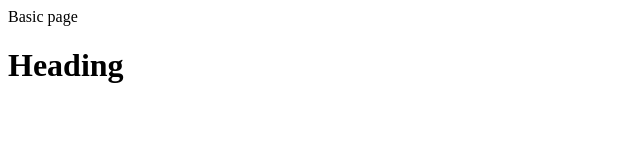
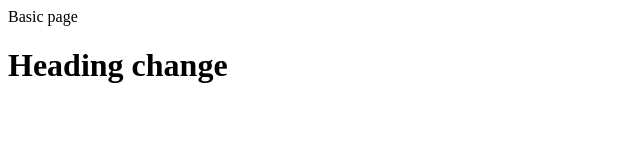
Before and after one commit to pyrecyter/GitDemo, a plain HTML site: page index.html in a window 1280 px wide. Shown: the whole page, without its empty margins (0-640 px from the left). Drawn offline with Linux system fonts and the light colour scheme.

Commit message:
Update index.html

```diff
--- a/index.html
+++ b/index.html
@@ -2,6 +2,6 @@
 <html>
     <head>Basic page</head>
     <body>
-        <h1>Heading</h1>
+        <h1>Heading change</h1>
     </body>
 </html>
```
